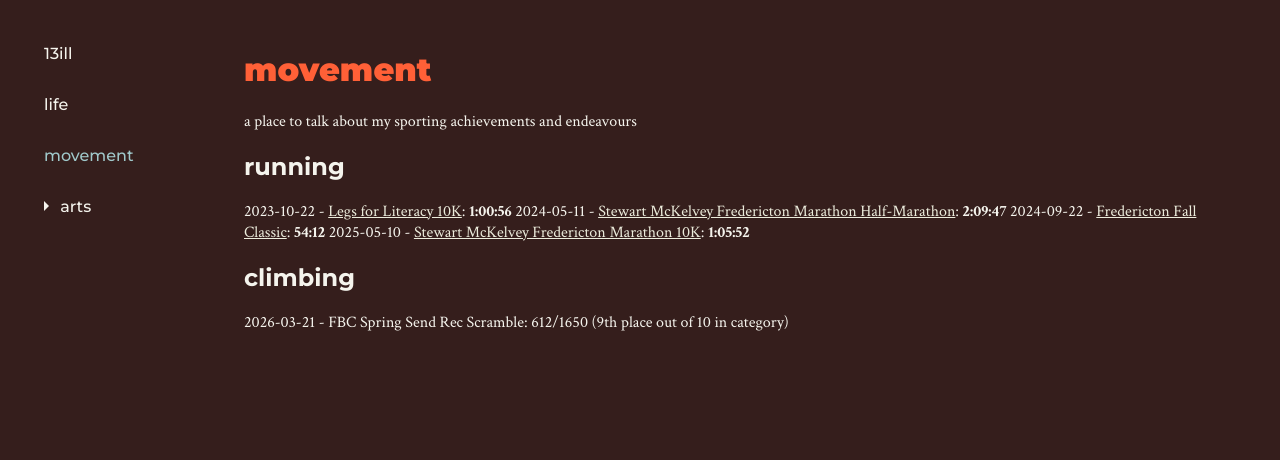
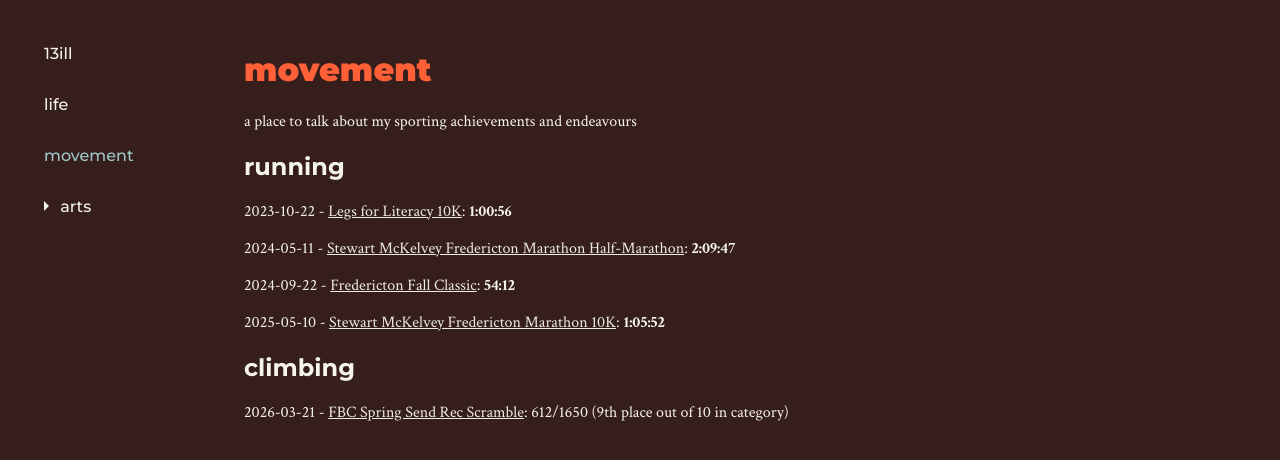
Before and after one commit to willrossignol/13ill.me, a Jekyll site: the page built from src/movement.md, in a window 1280 px wide and 1058 px high. Shown: the top 460 px of the window. Built offline with Jekyll 4.4.1, drawn with Linux system fonts in a browser that asks for light colours; part of the change alters nothing that is shown.

```diff
--- a/src/movement.md
+++ b/src/movement.md
@@ -8,10 +8,13 @@ a place to talk about my sporting achievements and endeavours
 ## running
 
 2023-10-22 - [Legs for Literacy 10K](https://www.strava.com/activities/10084092369): **1:00:56**
+
 2024-05-11 - [Stewart McKelvey Fredericton Marathon Half-Marathon](https://www.strava.com/activities/11393290897): **2:09:47**
+
 2024-09-22 - [Fredericton Fall Classic](https://www.strava.com/activities/12475689683): **54:12**
+
 2025-05-10 - [Stewart McKelvey Fredericton Marathon 10K](https://www.strava.com/activities/14445784368): **1:05:52**
 
 ## climbing
 
-2026-03-21 - FBC Spring Send Rec Scramble: 612/1650 (9th place out of 10 in category)
+2026-03-21 - [FBC Spring Send Rec Scramble](https://www.instagram.com/p/DWJsnDilh-g/?utm_source=ig_web_copy_link&igsh=MzRlODBiNWFlZA==): 612/1650 (9th place out of 10 in category)
```
